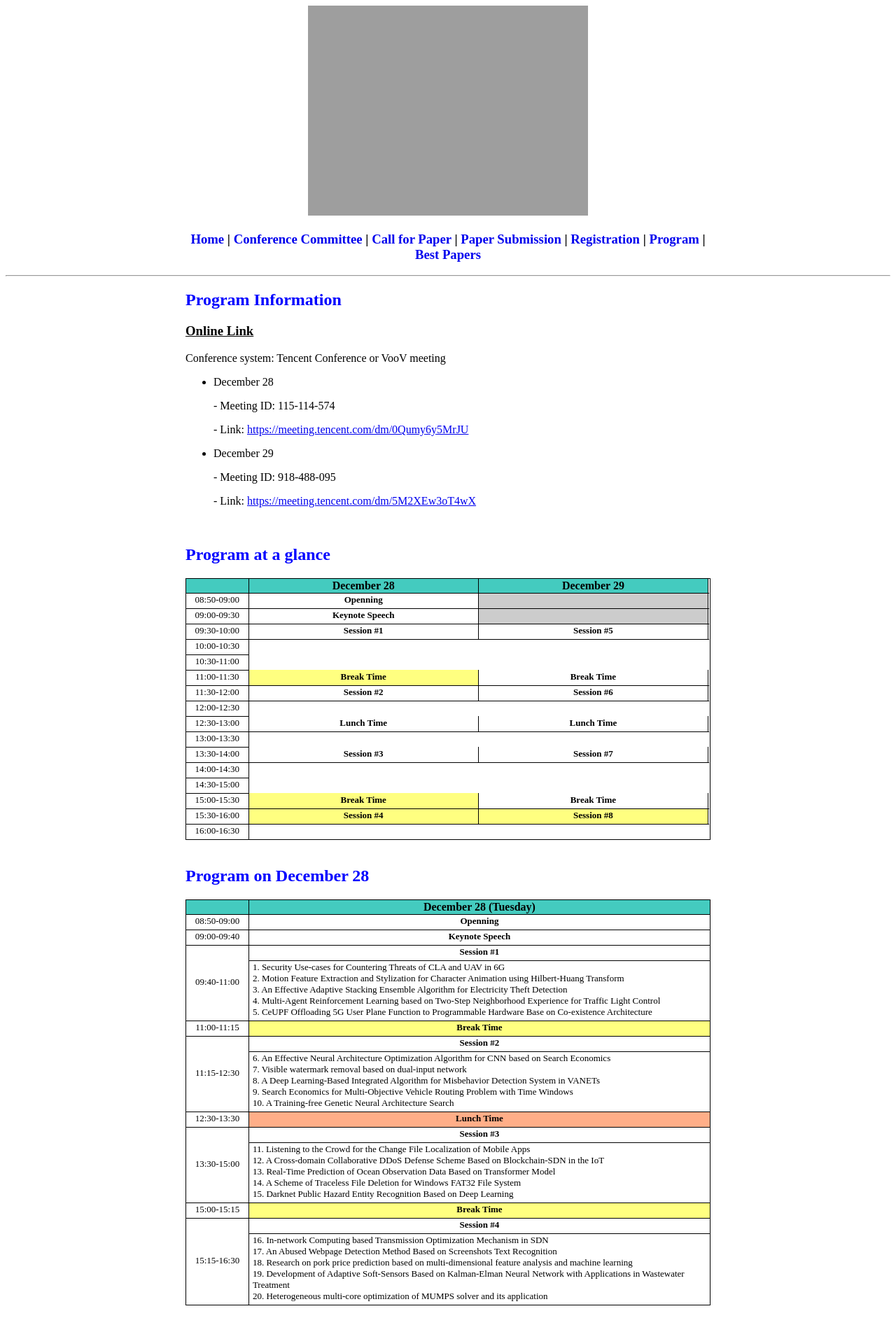
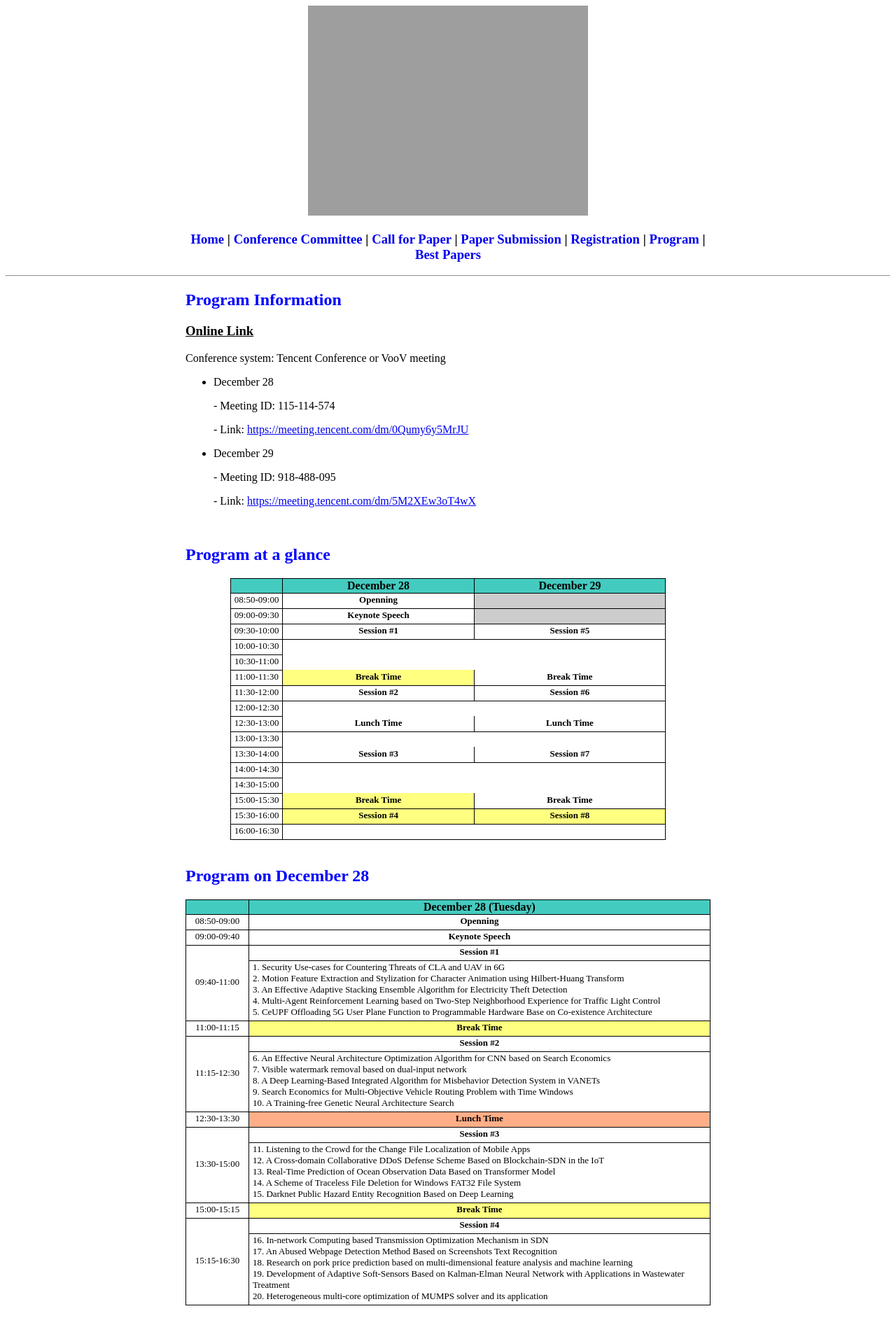
Before and after one commit to icea-conf/2021, a Jekyll site: the page built from program/index.html, in a window 1280 px wide. Shown: the top 1903 px of the page at 70% size. Built offline with Jekyll 4.4.1, drawn with Linux system fonts in a browser that asks for light colours.

Commit message:
Update index.html

```diff
--- a/program/index.html
+++ b/program/index.html
@@ -50,17 +50,20 @@
 
                          <tr>
                               <td class="tcontent4" width="12%">10:00-10:30</td>
+                              <td></td>
+                              <td></td>
                          </tr>
 
                          <tr>
                               <td class="tcontent4" width="12%">10:30-11:00</td>
+                              <td></td>
+                              <td></td>
                          </tr>
 
                          <tr>
                               <td class="tcontent4" width="12%">11:00-11:30</td>
                               <td class="tcontent5" width="44%" colspan="2"><b>Break Time</b></td>
                               <td class="tcontent4" width="44%" colspan="2"><b>Break Time</b></td>
-                              <td></td>
                          </tr>
 
                          <tr>
@@ -71,6 +74,8 @@
 
                          <tr>
                               <td class="tcontent4" width="12%">12:00-12:30</td>
+                              <td></td>
+                              <td></td>
                          </tr>
 
                          <tr>
@@ -81,6 +86,8 @@
 
                          <tr>
                               <td class="tcontent4" width="12%">13:00-13:30</td>
+                              <td></td>
+                              <td></td>
                          </tr>
 
                          <tr>
@@ -91,10 +98,14 @@
 
                          <tr>
                               <td class="tcontent4" width="12%">14:00-14:30</td>
+                              <td></td>
+                              <td></td>
                          </tr>
 
                          <tr>
                               <td class="tcontent4" width="12%">14:30-15:00</td>
+                              <td></td>
+                              <td></td>
                          </tr>
 
                          <tr>
```
